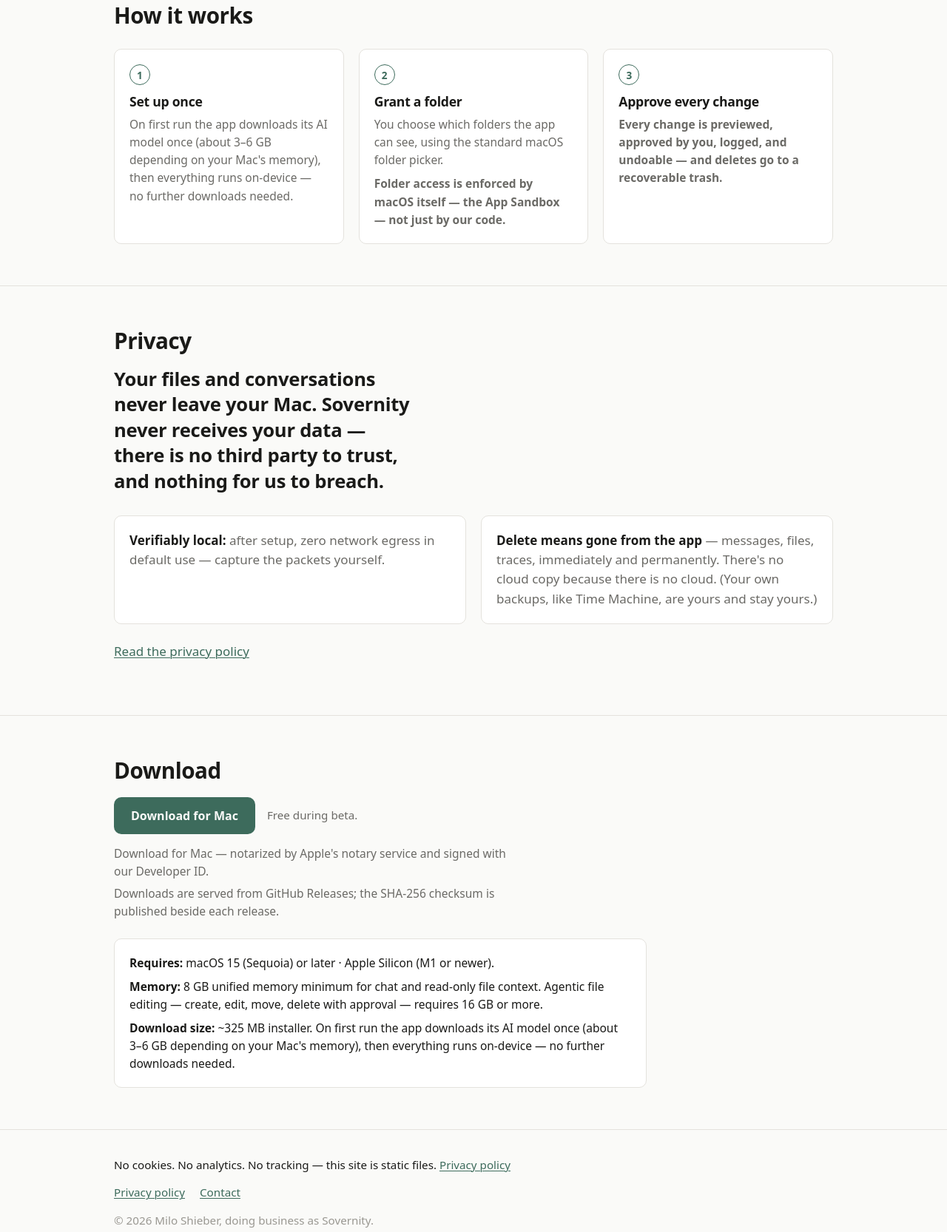
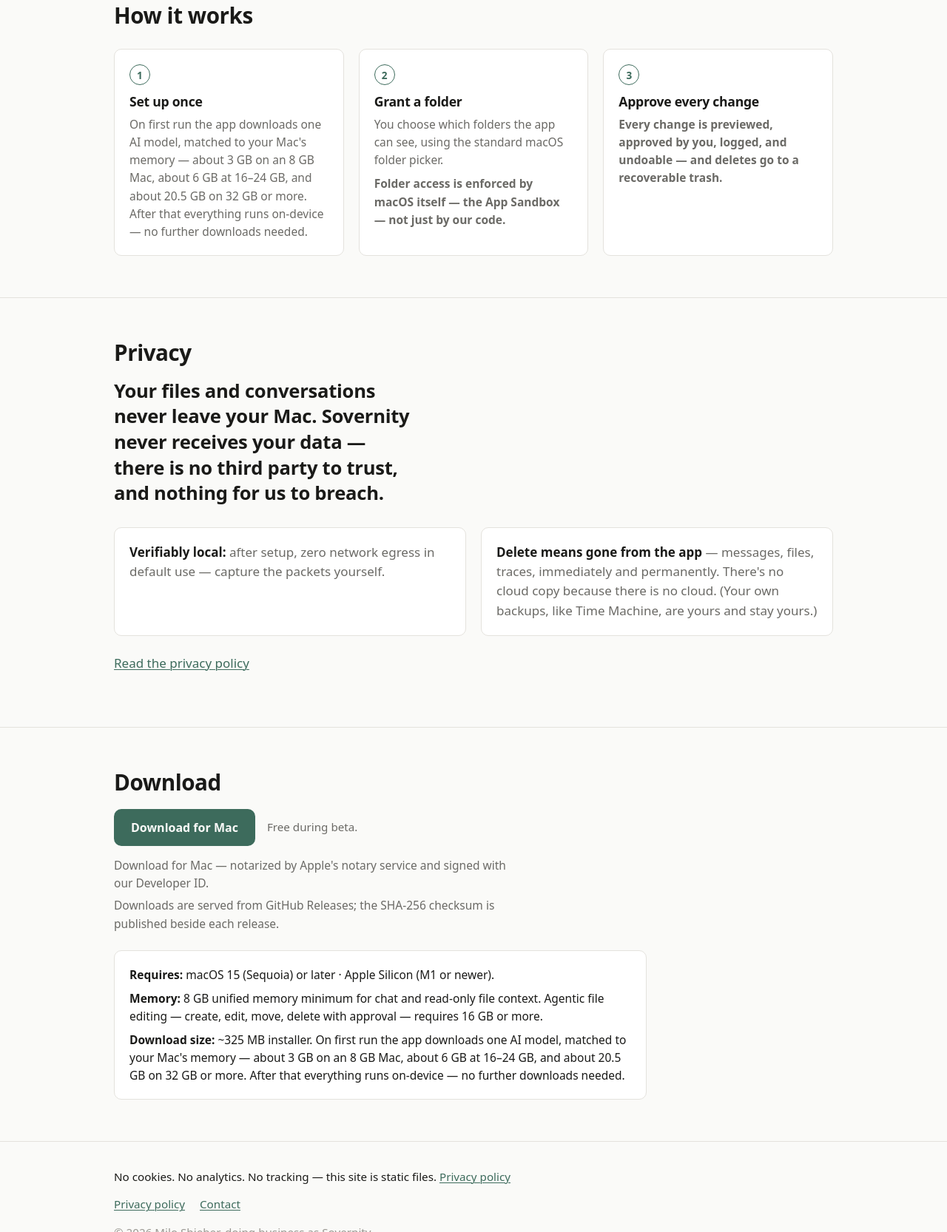
Before and after one commit to SovernityHQ/sovernity-web, a plain HTML site: page index.html in a window 1280 px wide. Shown: the part 1562-3228 px from the top of the page at 74% size. Drawn offline with Linux system fonts and the light colour scheme.

Commit message:
Publish site from da1234d
Generated by scripts/publish-website.sh in the private application repo.
Do not hand-edit this repository.

```diff
--- a/index.html
+++ b/index.html
@@ -121,7 +121,7 @@
           <li>
             <h3>Set up once</h3>
             <!-- Sentence from the approved requirements copy (kit §5), verbatim. -->
-            <p>On first run the app downloads its AI model once (about 3–6 GB depending on your Mac's memory), then everything runs on-device — no further downloads needed.</p>
+            <p>On first run the app downloads one AI model, matched to your Mac's memory — about 3 GB on an 8 GB Mac, about 6 GB at 16–24 GB, and about 20.5 GB on 32 GB or more. After that everything runs on-device — no further downloads needed.</p>
           </li>
           <li>
             <h3>Grant a folder</h3>
@@ -195,7 +195,7 @@
         <aside class="requirements" aria-label="Requirements">
           <p><strong>Requires:</strong> macOS 15 (Sequoia) or later · Apple Silicon (M1 or newer).</p>
           <p><strong>Memory:</strong> 8 GB unified memory minimum for chat and read-only file context. Agentic file editing — create, edit, move, delete with approval — requires 16 GB or more.</p>
-          <p><strong>Download size:</strong> ~325 MB installer. On first run the app downloads its AI model once (about 3–6 GB depending on your Mac's memory), then everything runs on-device — no further downloads needed.</p>
+          <p><strong>Download size:</strong> ~325 MB installer. On first run the app downloads one AI model, matched to your Mac's memory — about 3 GB on an 8 GB Mac, about 6 GB at 16–24 GB, and about 20.5 GB on 32 GB or more. After that everything runs on-device — no further downloads needed.</p>
         </aside>
       </div>
     </section>
```
